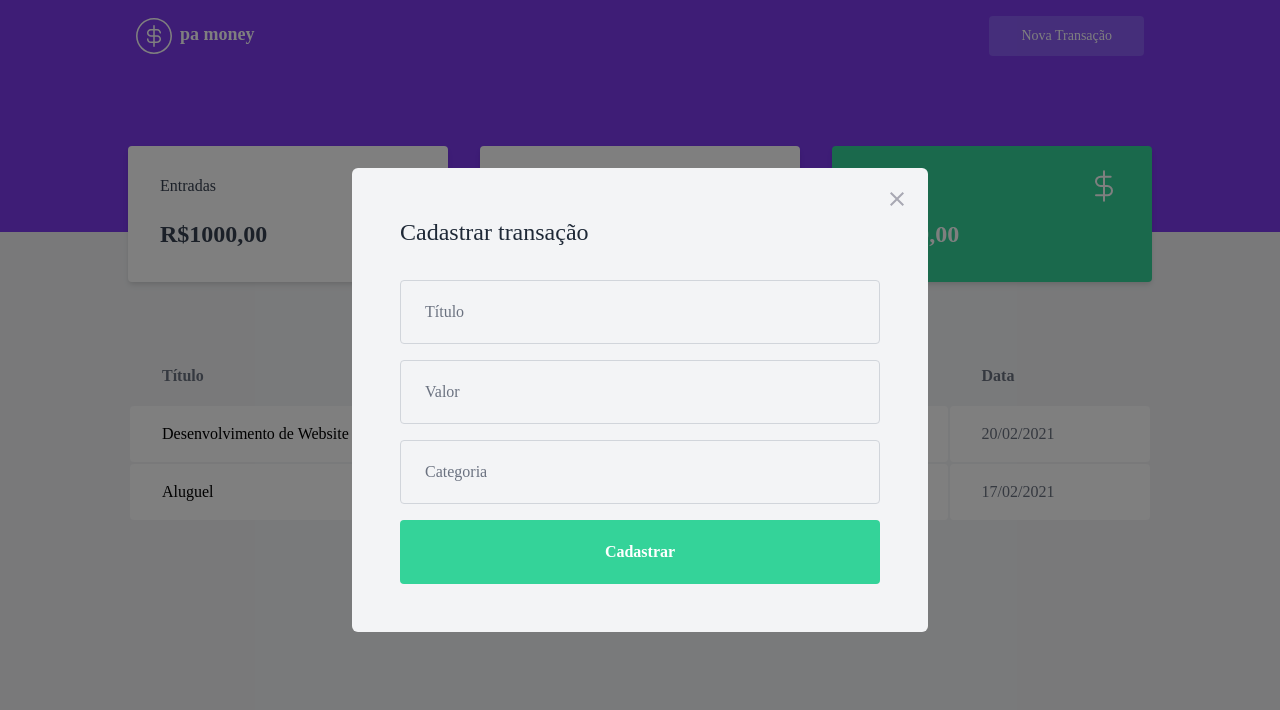
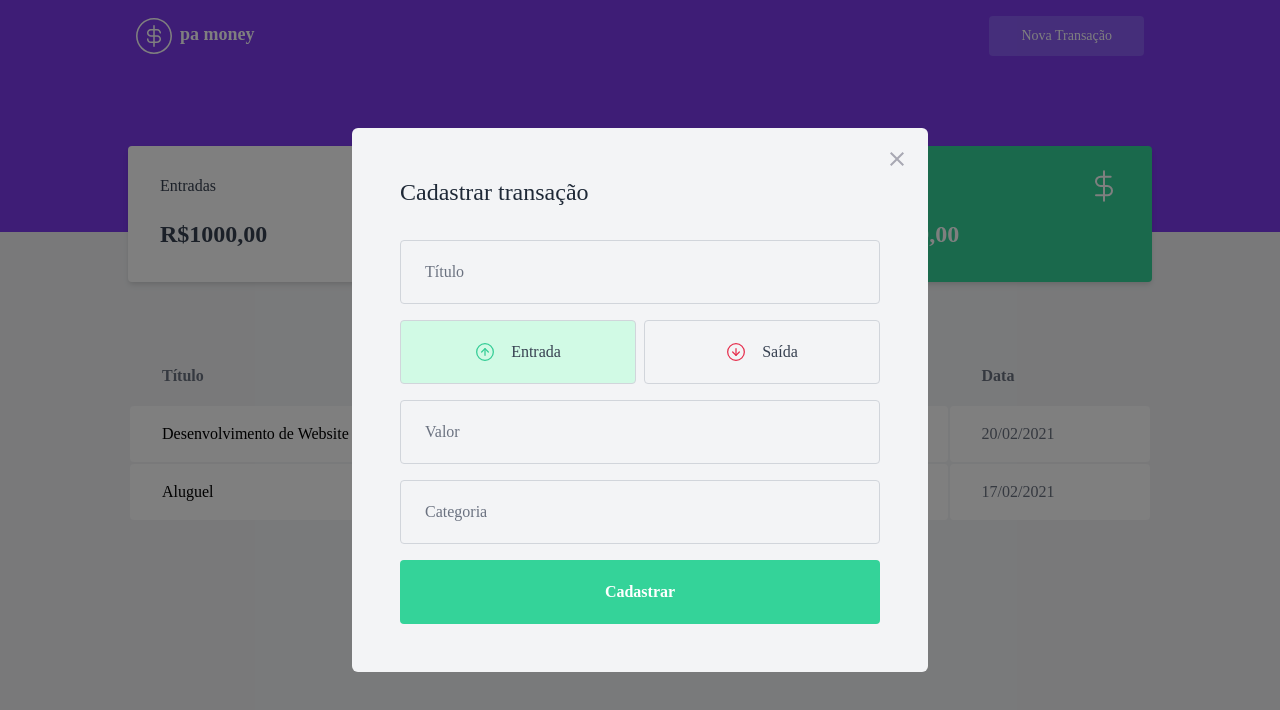
Before and after one commit to palenquer/pamoney, a React (Create React App) app: page / in a window 1280 px wide. Both pictures are taken after a click on the button "Nova Transação". Shown: the top 710 px of the page. Built offline with nearby package versions, Linux system fonts and the light colour scheme; no server answers; what miragejs would draw is missing.

Commit message:
modal style

```diff
--- a/src/components/NewTransactionModal/index.tsx
+++ b/src/components/NewTransactionModal/index.tsx
@@ -1,5 +1,9 @@
 import Modal from "react-modal";
 import closeImg from "../../assets/close.svg";
+import outcomeImg from "../../assets/outcome.svg";
+import incomeImg from "../../assets/income.svg";
+import { RadioBox } from "../RadioBox";
+import { useState } from "react";
 
 interface NewTransactionModalProps {
   isOpen: boolean;
@@ -9,6 +13,8 @@ export function NewTransactionModal({
   isOpen,
   onRequestClose,
 }: NewTransactionModalProps) {
+  const [type, setType] = useState("deposit");
+
   return (
     <Modal
       isOpen={isOpen}
@@ -33,6 +39,34 @@ export function NewTransactionModal({
           placeholder="Título"
         />
 
+        <div className="mt-4 grid grid-cols-2 gap-2">
+          <RadioBox
+            isActive={type === "deposit"}
+            isActiveStyle="bg-green-100"
+            onClick={() => {
+              setType("deposit");
+            }}
+          >
+            <img className="w-20px h-20px" src={incomeImg} alt="Entrada" />
+            <span className="inline-block ml-4 text-base text-gray-700">
+              Entrada
+            </span>
+          </RadioBox>
+
+          <RadioBox
+            onClick={() => {
+              setType("withdraw");
+            }}
+            isActive={type === "withdraw"}
+            isActiveStyle="bg-red-100"
+          >
+            <img className="w-20px h-20px" src={outcomeImg} alt="Saída" />
+            <span className="inline-block ml-4 text-base text-gray-700">
+              Saída
+            </span>
+          </RadioBox>
+        </div>
+
         <input
           className="w-full px-6 h-16 rounded bg-gray-100 border border-gray-300 placeholder-gray-500 mt-4"
           type="number"
--- /dev/null
+++ b/src/components/RadioBox.tsx
@@ -0,0 +1,26 @@
+interface RadioBoxProps {
+  onClick: () => void;
+  isActive: boolean;
+  isActiveStyle: string;
+  children: React.ReactNode
+}
+
+export function RadioBox({
+  onClick,
+  isActive,
+  isActiveStyle,
+  children
+}: RadioBoxProps) {
+
+  return (
+    <button
+      className={`${
+        isActive === true && isActiveStyle
+      } " h-16 border border-gray-300 rounded bg-transparent flex items-center justify-center hover:border-gray-400 "`}
+      onClick={onClick}
+      type="button"
+    >
+        {children}
+    </button>
+  );
+}
--- a/tailwind.config.js
+++ b/tailwind.config.js
@@ -5,7 +5,14 @@ module.exports = {
     fontFamily: {
       poppins: ["Poppins"],
     },
-    extend: {},
+    extend: {
+      width: {
+        '20px': '20px',
+      },
+      height: {
+        '20px': '20px',
+      }
+    },
   },
   variants: {
     extend: {
```
